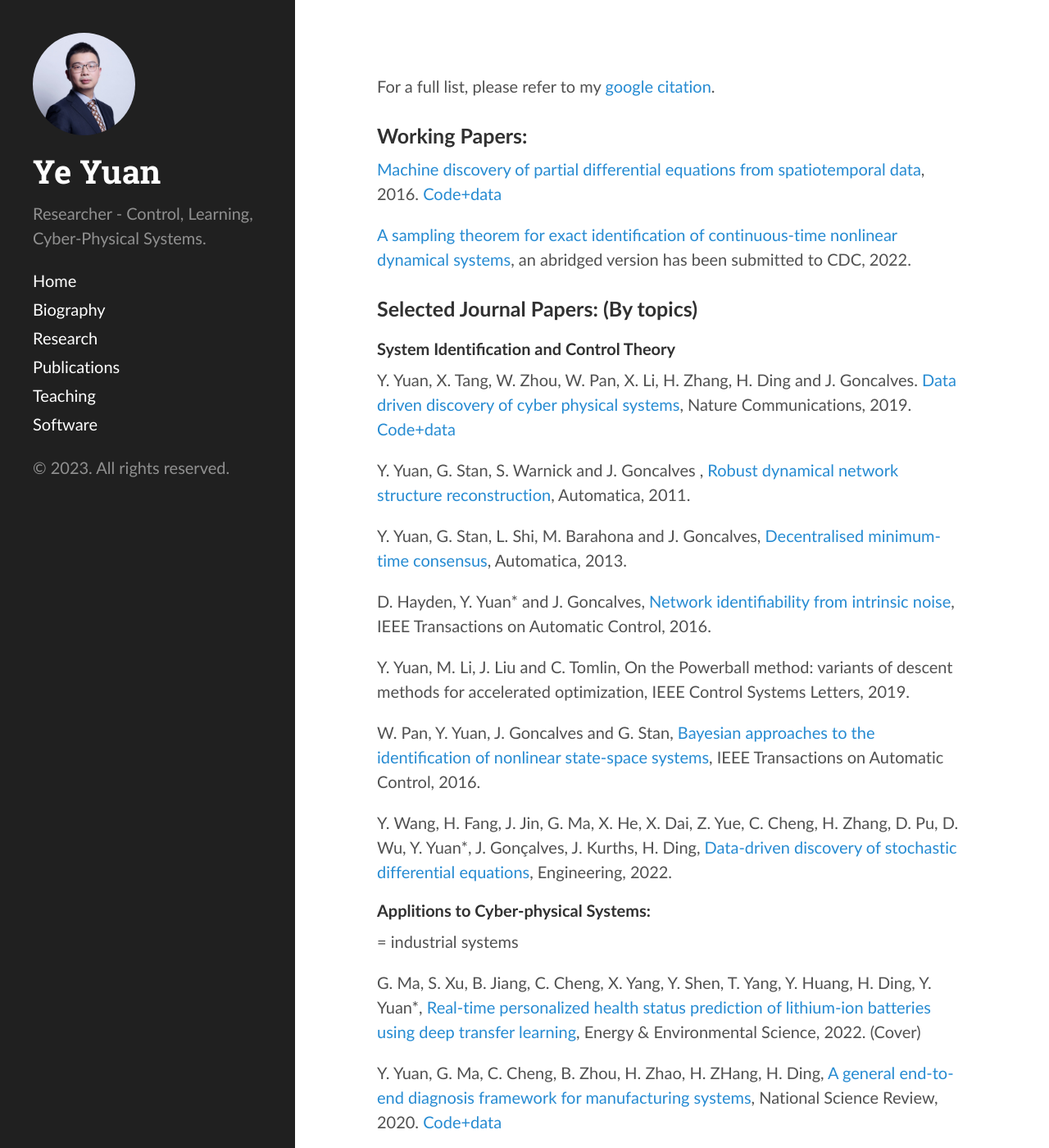
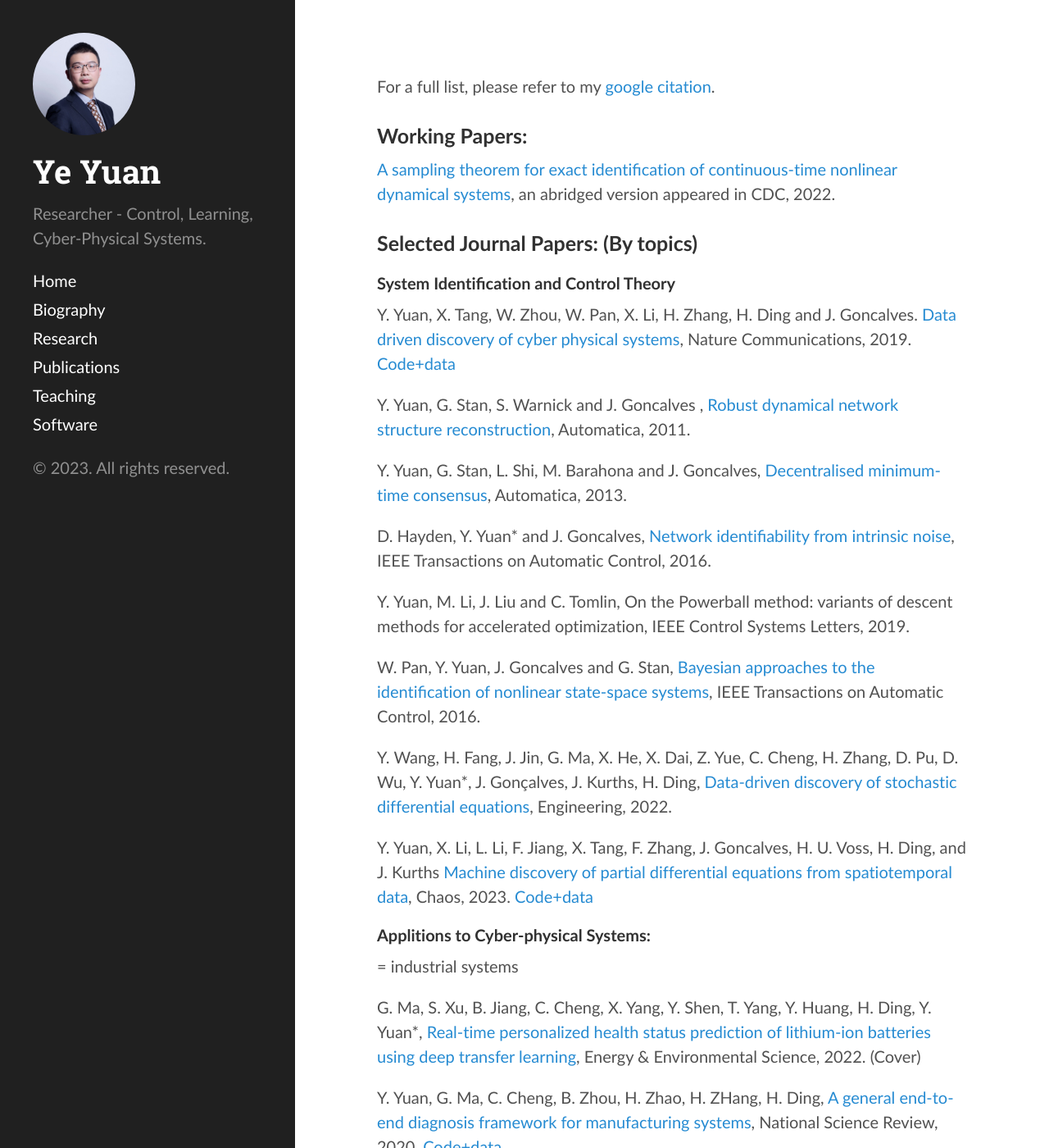
Before and after one commit to yy311/yy311.github.io, a Jekyll site: the page built from publication.md, in a window 1280 px wide and 1400 px high. Shown: the whole window at 82% size. Built offline with Jekyll 4.4.1, drawn with Linux system fonts in a browser that asks for light colours.

Commit message:
Update publication.md

```diff
--- a/publication.md
+++ b/publication.md
@@ -6,9 +6,7 @@ For a full list, please refer to my [google citation](https://scholar.google.co.
 
 <h3>Working Papers: </h3>
 
-[Machine discovery of partial differential equations from spatiotemporal data](https://arxiv.org/pdf/1909.06730.pdf), 2016. [Code+data](https://github.com/HAIRLAB/S3d)
-
-[A sampling theorem for exact identification of continuous-time nonlinear dynamical systems](https://arxiv.org/abs/2204.14021), an abridged version has been submitted to CDC, 2022.
+[A sampling theorem for exact identification of continuous-time nonlinear dynamical systems](https://arxiv.org/abs/2204.14021), an abridged version appeared in CDC, 2022.
 
 <h3>Selected Journal Papers: (By topics)</h3>
 
@@ -27,6 +25,10 @@ Y. Yuan, M. Li, J. Liu and C. Tomlin, On the Powerball method: variants of desce
 W. Pan, Y. Yuan, J. Goncalves and G. Stan, [Bayesian approaches to the identification of nonlinear state-space systems](http://arxiv.org/pdf/1408.3549v5.pdf), IEEE Transactions on Automatic Control, 2016.
 
 Y. Wang, H. Fang, J. Jin, G. Ma, X. He, X. Dai, Z. Yue, C. Cheng, H. Zhang, D. Pu, D. Wu, Y. Yuan*, J. Gonçalves, J. Kurths, H. Ding, [Data-driven discovery of stochastic differential equations](https://www.sciencedirect.com/science/article/pii/S209580992200145X), Engineering, 2022.
+
+Y. Yuan, X. Li, L. Li, F. Jiang, X. Tang, F. Zhang, J. Goncalves, H. U. Voss, H. Ding, and J. Kurths
+[Machine discovery of partial differential equations from spatiotemporal data](https://arxiv.org/pdf/1909.06730.pdf), Chaos, 2023. [Code+data](https://github.com/HAIRLAB/S3d)
+
 
 
 <h4>Applitions to Cyber-physical Systems:</h4>
```
